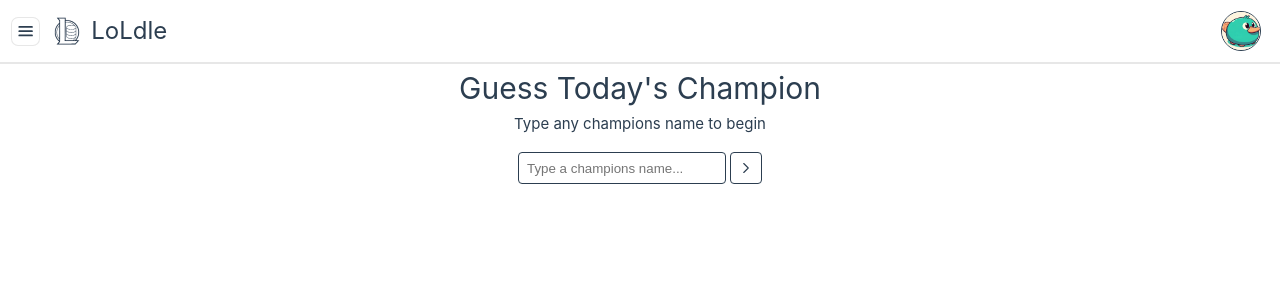
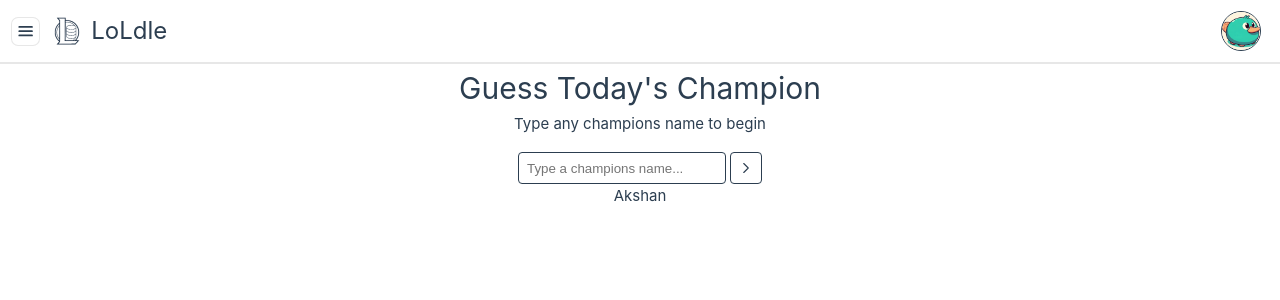
Before and after one commit to Aagaard00/Loldle, a Vue app in the folder frontend/: page /classic in a window 1280 px wide. Both pictures are taken after a click on the button 746 px from the left and 168 px from the top of the page. Shown: the top 300 px of the page. Built offline with nearby package versions, Linux system fonts and the light colour scheme.

Commit message:
Implemented a Store for champions

```diff
--- a/frontend/src/components/ChampionSelector.vue
+++ b/frontend/src/components/ChampionSelector.vue
@@ -1,11 +1,11 @@
 <script setup lang="ts">
-import type { ClassicChampion } from '@/interfaces/ChampionInterfaces';
+import type { Champion } from '@/interfaces/ChampionInterface';
 import placeholderHandler from '@/utils/placeholderHandler';
 import { computed, ref, type ComputedRef, type Ref } from 'vue';
 import IconArrowRight from './icons/IconArrowRight.vue';
 
 const props = defineProps<{
-  champions: ClassicChampion[];
+  champions: Champion[];
 }>();
 
 const emit = defineEmits<{
@@ -15,7 +15,7 @@
 const showDropdown: Ref<boolean> = ref(false);
 const inputText: Ref<string> = ref("");
 
-const filteredChampions: ComputedRef<ClassicChampion[]> = computed(() => {
+const filteredChampions: ComputedRef<Champion[]> = computed(() => {
   const searchString = inputText.value.toLowerCase();
   return props.champions.filter(x => x.name.toLowerCase().includes(searchString))
 });
--- a/frontend/src/interfaces/ChampionInterfaces.ts
+++ b/frontend/src/interfaces/ChampionInterface.ts
@@ -1,4 +1,4 @@
-export interface ClassicChampion {
+export interface Champion {
   name: string;
   imageUrl: string;
   gender: string;
--- /dev/null
+++ b/frontend/src/stores/useChampionStore.ts
@@ -0,0 +1,86 @@
+import type { Champion } from "@/interfaces/ChampionInterface";
+import { defineStore } from "pinia";
+import { computed, ref, type Ref } from "vue";
+
+const useChampionStore = defineStore('champions', () => {
+  const champions: Ref<Champion[]> = ref([
+    {
+      name: "Braum",
+      imageUrl: "https://ddragon.leagueoflegends.com/cdn/15.14.1/img/champion/Braum.png",
+      gender: "Male",
+      positions: ["Support"],
+      species: ["Human, Iceborn"],
+      resource: "Mana",
+      rangeType: ["Melee"],
+      regions: ["Freljord"],
+      releaseYear: "2014"
+    },
+    {
+      name: "Gnar",
+      imageUrl: "https://ddragon.leagueoflegends.com/cdn/15.14.1/img/champion/Gnar.png",
+      gender: "Male",
+      positions: ["Top"],
+      species: ["Yordle"],
+      resource: "Rage",
+      rangeType: ["Ranged", "Melee"],
+      regions: ["Freljord"],
+      releaseYear: "2014"
+    },
+    {
+      name: "Bard",
+      imageUrl: "https://ddragon.leagueoflegends.com/cdn/15.14.1/img/champion/Bard.png",
+      gender: "Male",
+      positions: ["Support"],
+      species: ["Celestia"],
+      resource: "Mana",
+      rangeType: ["Ranged"],
+      regions: ["Runeterra"],
+      releaseYear: "2015"
+    },
+    {
+      name: "Akshan",
+      imageUrl: "https://ddragon.leagueoflegends.com/cdn/15.14.1/img/champion/Akshan.png",
+      gender: "Male",
+      positions: ["Middle"],
+      species: ["Human"],
+      resource: "Mana",
+      rangeType: ["Ranged"],
+      regions: ["Shurima"],
+      releaseYear: "2021"
+    },
+    {
+      name: "Pyke",
+      imageUrl: "https://ddragon.leagueoflegends.com/cdn/15.14.1/img/champion/Pyke.png",
+      gender: "Male",
+      positions: ["Support"],
+      species: ["Revenant"],
+      resource: "Mana",
+      rangeType: ["Melee"],
+      regions: ["Bilgewater"],
+      releaseYear: "2018"
+    },
+    {
+      name: "Yone",
+      imageUrl: "https://ddragon.leagueoflegends.com/cdn/15.14.1/img/champion/Yone.png",
+      gender: "Male",
+      positions: ["Middle", "Top"],
+      species: ["Human", "Magically Altered"],
+      resource: "Manaless",
+      rangeType: ["Melee"],
+      regions: ["Ionia"],
+      releaseYear: "2020"
+    }
+  ].sort((a, b) => a.name.localeCompare(b.name)));
+
+  function getAvailableChampions(guessedNames: Set<String>): Champion[] {
+    return champions.value.filter(x => !guessedNames.has(x.name));
+  }
+
+  function getGuessedChampions(guessedNames: Set<String>): Champion[] {
+    return champions.value.filter(x => guessedNames.has(x.name));
+  }
+
+  return { champions, getAvailableChampions, getGuessedChampions }
+});
+
+export default useChampionStore;
--- a/frontend/src/views/ClassicGameView.vue
+++ b/frontend/src/views/ClassicGameView.vue
@@ -1,32 +1,25 @@
 <script setup lang="ts">
 import ChampionSelector from '@/components/ChampionSelector.vue';
-import type { ClassicChampion } from '@/interfaces/ChampionInterfaces';
+import type { Champion } from '@/interfaces/ChampionInterface';
+import useChampionStore from '@/stores/useChampionStore';
 import placeholderHandler from '@/utils/placeholderHandler';
+import { computed, ref, type ComputedRef, type Ref } from 'vue';
 
-const champions: ClassicChampion[] = [
-  {
-    name: "Braum",
-    imageUrl: "https://ddragon.leagueoflegends.com/cdn/15.14.1/img/champion/Braum.png",
-    gender: "Male",
-    positions: ["Support"],
-    species: ["Human, Iceborn"],
-    resource: "Mana",
-    rangeType: ["Melee"],
-    regions: ["Freljord"],
-    releaseYear: "2014"
-  },
-  {
-    name: "Gnar",
-    imageUrl: "https://ddragon.leagueoflegends.com/cdn/15.14.1/img/champion/Gnar.png",
-    gender: "Male",
-    positions: ["Top"],
-    species: ["Yordle"],
-    resource: "Rage",
-    rangeType: ["Ranged", "Melee"],
-    regions: ["Freljord"],
-    releaseYear: "2014"
-  }
-];
+const answers: Ref<Set<String>> = ref(new Set());
+
+const championStore = useChampionStore();
+
+const availableChampions: ComputedRef<Champion[]> = computed((): Champion[] => {
+  return championStore.getAvailableChampions(answers.value);
+})
+
+const guessedChampions: ComputedRef<Champion[]> = computed((): Champion[] => {
+  return championStore.getGuessedChampions(answers.value);
+})
+
+function makeGuess(payload: { name: string }){
+  answers.value.add(payload.name);
+}
 </script>
 
 <template>
@@ -34,7 +27,11 @@
     <h1>Guess Today's Champion</h1>
     <p class="hint-text">Type any champions name to begin</p>
 
-    <ChampionSelector :champions="champions" @guess="(payload) => placeholderHandler(`Guess champion: ${payload.name}`)"/>
+    <ChampionSelector :champions="availableChampions" @guess="makeGuess" />
+
+    <div v-for="champion in guessedChampions">
+      {{ champion.name }}
+    </div>
   </div>
 </template>
 
```
